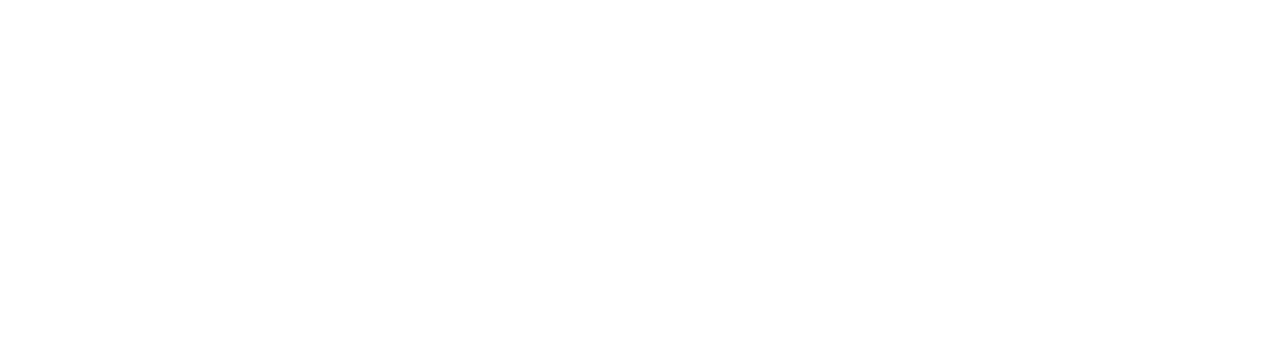
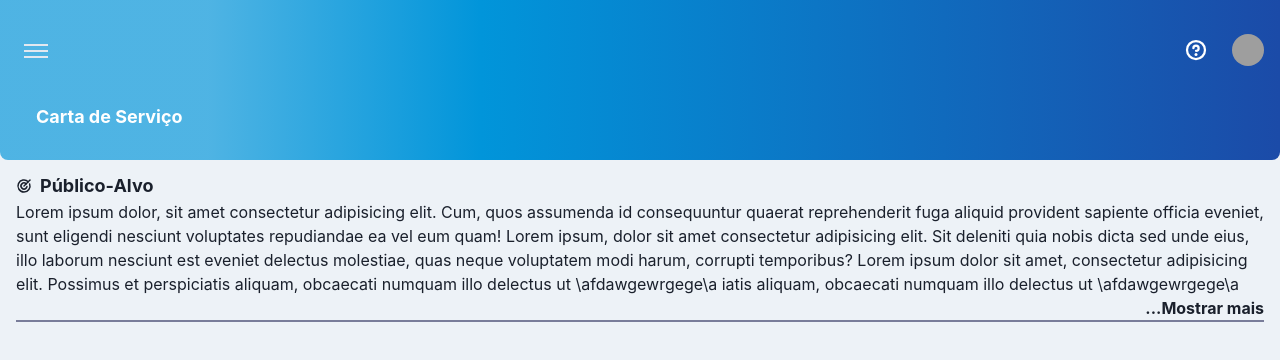
Before and after one commit to CharlieBellow/GLPI-react-components, a React (Create React App) app: page /ServiceLetter in a window 1280 px wide. Before the commit this address had no page. Shown: the top 360 px of the page. Built offline with nearby package versions, Linux system fonts and the light colour scheme; grey boxes are pictures that could not be loaded; the HTML template or start-up script is replaced by a standard one.

Commit message:
work on page serviceLetter

```diff
--- a/src/App.tsx
+++ b/src/App.tsx
@@ -9,6 +9,7 @@
 import Teste from './Pages/Teste'
 import SignUp from './Pages/SignUp'
 import FormNewUser from "./Pages/FormNewUser";
+import {ServiceLetter} from "./Pages/ServiceLetter";
 import FormAddUser from "./Pages/FormAddUser";
 import { CardTest } from "./components/CardTest";
 
@@ -22,6 +23,7 @@
 					<Routes>
 						<Route path="/" element={<Dashboard />} />
 						<Route path="/Dashboard" element={<Dashboard />} />
+						<Route path="/ServiceLetter" element={<ServiceLetter />} />
 						<Route path="/FormService" element={<FormService />} />
 						<Route path="/Table" element={<Dashboard />} />
 						<Route path="/Login" element={<Login />} />
--- /dev/null
+++ b/src/Pages/ServiceLetter/CardServiceLetter.tsx
@@ -0,0 +1,11 @@
+import { InfoService } from "./InfoService";
+
+export function CardServiceLetter() {
+  return (
+    <>
+      <div>
+        <InfoService/>
+      </div>
+    </>
+  )
+}
--- /dev/null
+++ b/src/Pages/ServiceLetter/InfoService.tsx
@@ -0,0 +1,43 @@
+
+import { Target } from "phosphor-react";
+
+
+// depois fazer um map nesse componente e sair colocando todas as informações como props (titulo da informação e descrição) aí cada chamado vai ter seu objeto com as informações necessárias.a´i já atribui um ícone padrão pra cada tipo de informação
+
+// estilizar o acordeon
+export function InfoService() {
+
+	return (
+		<>
+			<div className="  mt-3 mx-4">
+				<div className="flex gap-2 items-center">
+					<Target weight="bold" />
+					<h3 className="text-lg font-bold">Público-Alvo</h3>
+				</div>
+				<input type="checkbox" name="moreText" id="moreText" className="hidden"/>
+				<div className="toggleCheck ">
+					<p className="check">
+						Lorem ipsum dolor, sit amet consectetur adipisicing elit. Cum, quos
+						assumenda id consequuntur quaerat reprehenderit fuga aliquid
+						provident sapiente officia eveniet, sunt eligendi nesciunt
+						voluptates repudiandae ea vel eum quam! Lorem ipsum, dolor sit amet
+						consectetur adipisicing elit. Sit deleniti quia nobis dicta sed unde
+						eius, illo laborum nesciunt est eveniet delectus molestiae, quas
+						neque voluptatem modi harum, corrupti temporibus? Lorem ipsum dolor
+						sit amet, consectetur adipisicing elit. Possimus et perspiciatis
+						aliquam, obcaecati numquam illo delectus ut \afdawgewrgege\a iatis
+						aliquam, obcaecati numquam illo delectus ut \afdawgewrgege\a
+					</p>
+
+					<label htmlFor="moreText" className="label ">
+						<p className="text-end">
+							<strong className="show">...Mostrar mais</strong>
+							<strong className="noShow">Mostrar menos</strong>
+							<div className="border-b-2 border-gray-text"></div>
+						</p>
+					</label>
+				</div>
+			</div>
+		</>
+	);
+}
--- /dev/null
+++ b/src/Pages/ServiceLetter/index.tsx
@@ -0,0 +1,9 @@
+import { Page } from "../../components/Page";
+import {CardServiceLetter} from './CardServiceLetter'
+
+export function ServiceLetter() {
+  return (
+    <Page
+      pageTitle={"Carta de Serviço"} contentPage={<CardServiceLetter />}/>
+  )
+}
--- a/src/styles/main.css
+++ b/src/styles/main.css
@@ -153,4 +153,47 @@
 			@apply relative top-[-.1rem]  bg-black opacity-20 w-auto h-auto flex flex-row;
 		}
 	}
+
+
+	/* mostrar mais e mostrar menos da tela de abertura de chamado */
+
+		.toggleCheck .noShow{
+			visibility: hidden;
+			overflow: hidden;
+			display: none;
+
+		}
+
+
+
+		.toggleCheck p {
+				max-height: 10rem;
+				overflow: hidden;
+		}
+
+		.toggleCheck .show {
+			overflow: visible;
+			display: block;
+
+		}
+
+
+		input:checked + .check .show{
+			color: red;
+		}
+
+		input:checked + .toggleCheck p {
+				max-height: 100%;
+				overflow: visible;
+		}
+
+		input:checked + .toggleCheck .show {
+				display: none;
+
+			}
+
+			input:checked + .toggleCheck .noShow {
+				display: block;
+				visibility: visible;
+		}
 }
```
